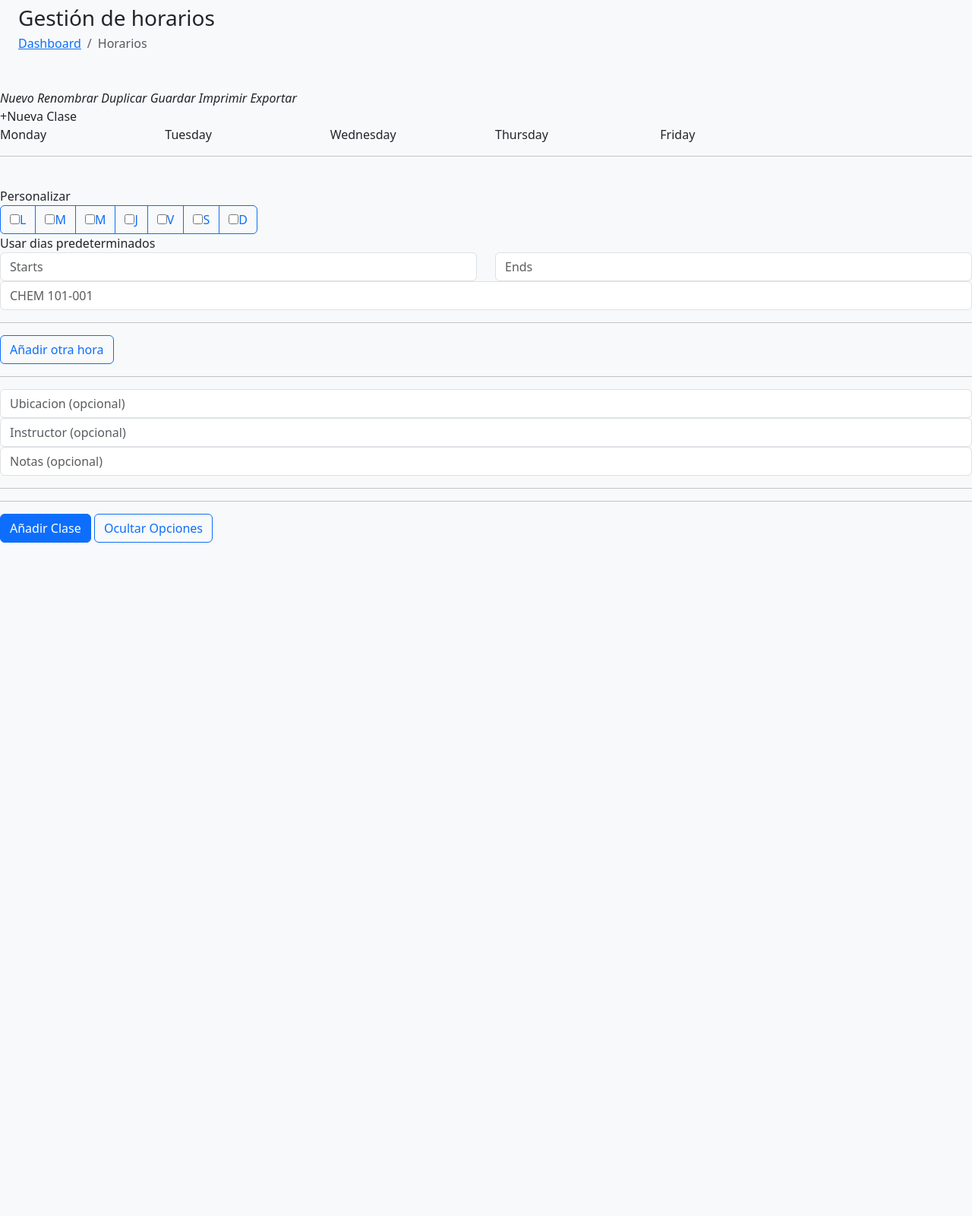
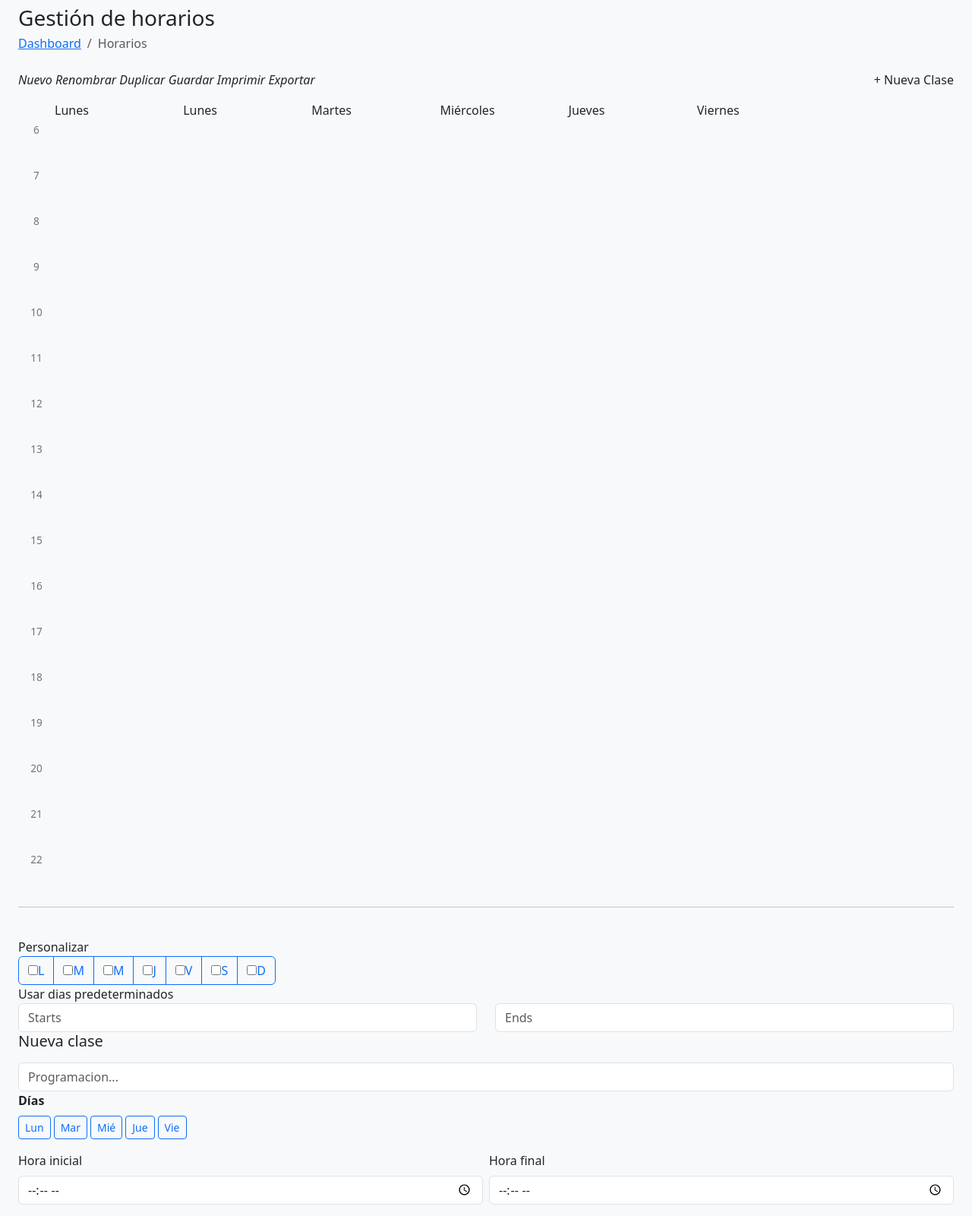
Before and after one commit to julian-at19/proyecto-ATTENDX, a plain HTML site: page horarios.html in a window 1280 px wide. Shown: the part 580-2180 px from the top of the page at 76% size. Before the commit the page ends 1294 px from the top, so only its background shows below. Drawn offline with nearby package versions, Linux system fonts and the light colour scheme.

Commit message:
Mejora la vista de gestión de horarios
Añade estilos compartidos y adapta la página de horarios con calendario semanal, selector de días y formulario para nuevas clases.

```diff
--- a/horarios.html
+++ b/horarios.html
@@ -1,52 +1,47 @@
-<!DOCTYPE html> <!-- Documento HTML5. -->
-<!-- Raíz en español. -->
+<!DOCTYPE html>
 <html lang="es">
-<!-- Abre la cabecera. -->
 <head>
-    <!-- Codificación UTF-8. -->
     <meta charset="UTF-8">
-    <!-- Diseño adaptable. -->
     <meta name="viewport" content="width=device-width, initial-scale=1.0">
-    <!-- Título de la pestaña. Cambia en cada módulo. -->
     <title>Horario | AttendX</title>
-    <!-- CSS de Bootstrap. -->
+    <!-- CSS de Bootstrap 5.3.3 desde URL predeterminada-->
     <link href="https://cdn.jsdelivr.net/npm/bootstrap@5.3.3/dist/css/bootstrap.min.css" rel="stylesheet">
-    <!-- Íconos. -->
+    <!--libreria de iconos de Bootstrap-->
     <link href="https://cdn.jsdelivr.net/npm/bootstrap-icons@1.11.3/font/bootstrap-icons.min.css" rel="stylesheet">
-    <!-- Nuestros estilos (después de Bootstrap). -->
-    <link href="css/estilos.css" rel="stylesheet">
-<!-- Cierra la cabecera. -->
+    <!--llama a los estios personalizados-->
+    <link href="CSS/estilos.css" rel="stylesheet">
+
 </head>
-<!-- Fondo gris muy claro para que las tarjetas blancas resalten. -->
 <body class="bg-body-tertiary">
+    <!--menu lateral-->
+    <!--offcambas en las pantallas menores al IG es un manel ociulto que se desliza-->
+    <!--desde el Ig se muestra normal. offcamvas-strat lo hace salir por la izquierda. didebar es muestra de la clase el id usa el boton q lo abre-->
+    <aside class="offcanvas-lg offcanvas-start sidebar"
+    tabindex="-1" id="menuLateral" aria-labelledby="tituloMenu">
+        <!--Encabezado del panel; bootstrap solo lo muestra en celular-->
+        <div class="offcanvas-header border-bottom border-secondary">
+            <!-- Nombre del sistema en el panel movil-->
+             <h5 class="offcanvas-title" id="tituloMenu"><i class="bi bi-shop me-2"></i>AttendX</h5>
+            <!--BOTON X blanco de cierre del panel-->
+            <button type="button" class="btn-close btn-close-white" data-bs-dismiss="offcanvas" data-bs-target="#menuLateral" aria-label="Cerrar menu"></button>
+            <!--Cierra en encabezado movil-->
+            </div>
+            <!--Cuerpo del menu Flexboc en columna para apilar logo enlaces y boton de salida-->
+            <div class="offcanvas-body d-flex flex-column p-3">
+                <!--logo solo se ve en el computador-->
+                <a href="dashboard.html" class="d-none d-lg-flex align-items-center mb-3 text-white text-decoration-none fs-5 fw-bold">
+                    <!--Icono verde y nombre-->
+                    <i class="bi bi-shop me-2 text-sena"></i><span class="text-white">AttendX</span>
 
-    <!-- ===================== MENÚ LATERAL ===================== -->
-    <!-- offcanvas-lg: en pantallas menores a lg es un panel oculto que se desliza; desde lg se muestra normal. offcanvas-start lo hace salir por la izquierda. sidebar es nuestra clase. El id lo usa el botón que lo abre. -->
-    <aside class="offcanvas-lg offcanvas-start sidebar" tabindex="-1" id="menuLateral" aria-labelledby="tituloMenu">
-        <!-- Encabezado del panel; Bootstrap solo lo muestra en celular. -->
-        <div class="offcanvas-header border-bottom border-secondary">
-            <!-- Nombre del sistema en el panel móvil. -->
-            <h5 class="offcanvas-title" id="tituloMenu"><i class="bi bi-shop me-2"></i>AttendX</h5>
-            <!-- Botón “X” blanco que cierra el panel. data-bs-target indica cuál panel cerrar. -->
-            <button type="button" class="btn-close btn-close-white" data-bs-dismiss="offcanvas" data-bs-target="#menuLateral" aria-label="Cerrar menú"></button>
-        <!-- Cierra el encabezado móvil. -->
-        </div>
-        <!-- Cuerpo del menú: Flexbox en columna para apilar logo, enlaces y botón de salida. -->
-        <div class="offcanvas-body d-flex flex-column p-3">
-            <!-- Logo que solo se ve en computador (d-none d-lg-flex): en celular ya está en el encabezado del panel. Al hacer clic vuelve al dashboard. -->
-            <a href="dashboard.html" class="d-none d-lg-flex align-items-center mb-3 text-white text-decoration-none fs-5 fw-bold">
-                <!-- Ícono verde y nombre. -->
-                <i class="bi bi-shop me-2 text-sena"></i> AttendX
-            <!-- Cierra el logo. -->
             </a>
-            <!-- Lista de navegación en columna (flex-column). nav-pills da forma de “píldora” al enlace activo. mb-auto empuja lo que sigue hasta el fondo. -->
+
         <ul class="nav nav-pills flex-column mb-auto">
-                <!-- Enlace al dashboard. active lo resalta en verde y aria-current="page" avisa a los lectores de pantalla que es la página actual. **En cada módulo, el active pasa a su propio enlace.** -->
+
                 <li class="nav-item"><a href="dashboard.html" class="nav-link"><i class="bi bi-speedometer2 me-2"></i>Dashboard</a></li>
                 <!-- Enlace al módulo de usuarios (clase 5). -->
                 <li class="nav-item"><a href="asistenciaqr.html" class="nav-link"><i class="bi bi-people me-2"></i>Asistencia QR</a></li>
                 <!-- Enlace a categorías (clase 6). -->
-                <li class="nav-item"><a href="aprendices.html" class="nav-link active" aria-current="page"><i class="bi bi-tags me-2"></i>Aprendices</a></li>
+                <li class="nav-item"><a href="aprendices.html" class="nav-link"><i class="bi bi-tags me-2"></i>Aprendices</a></li>
                 <!-- Enlace a subcategorías (clase 7). -->
                 <li class="nav-item"><a href="ficha.html" class="nav-link"><i class="bi bi-diagram-3 me-2"></i>Fichas</a></li>
                 <!-- Enlace a productos (clase 8). -->
@@ -54,157 +49,174 @@
                 <li class="nav-item"><a href="resultados.html" class="nav-link"><i class="bi bi-box-seam me-2"></i>Resultados de Aprendizaje</a></li>
                 <li class="nav-item"><a href="justificaciones.html" class="nav-link"><i class="bi bi-box-seam me-2"></i>Justificaciones</a></li>
                 <li class="nav-item"><a href="notas.html" class="nav-link"><i class="bi bi-box-seam me-2"></i>Notas</a></li>
-                <li class="nav-item"><a href="horarios.html" class="nav-link"><i class="bi bi-box-seam me-2"></i>horarios</a></li>
+                <li class="nav-item"><a href="horarios.html" class="nav-link active"aria-current="page"><i class="bi bi-box-seam me-2"></i>Horarios</a></li>
 
-            <!-- Cierra la lista de navegación. -->
         </ul>
-            <!-- Línea divisoria. -->
             <hr>
-            <!-- Botón que vuelve al login (index.html): así “se cierra la sesión” en el prototipo. -->
-            <a href="index.html" class="btn btn-outline-light btn-sm"><i class="bi bi-box-arrow-left me-1"></i>Cerrar sesión</a>
-        <!-- Cierra el cuerpo del menú. -->
+            <a href="index.html" class="btn btn-outline-light btn-sm">
+            <i class="bi bi-box-arrow-left me-1"></i> Cerrar sesión</a>
+            <!-- cierre al cuerpo del menu-->
         </div>
-    <!-- Cierra el menú lateral. -->
+        <!---->
         </aside>
 
-    <!-- ===================== ZONA DERECHA ===================== -->
-    <!-- Nuestra clase contenido aplica el margin-left en computador. -->
+        <!--zona deracha-->
+        <!--Muestra clase contenido aplica el margin-left en computador-->
         <div class="contenido">
-
-        <!-- Barra superior -->
-        <!-- Barra blanca con borde inferior. sticky-top la deja pegada arriba al hacer scroll. -->
+            <!--Barra superior-->
+            <!--Barra blanca con borde inferior, sticky-top la deja pegada arriba al hacer scroll-->
             <nav class="navbar bg-white border-bottom px-3 sticky-top">
-            <!-- Botón para abrir el menú en celular. d-lg-none lo oculta en computador (allá el menú siempre se ve). data-bs-toggle="offcanvas" + data-bs-target="#menuLateral" abren el panel. -->
-            <button class="btn btn-outline-secondary d-lg-none" type="button" data-bs-toggle="offcanvas" data-bs-target="#menuLateral" aria-controls="menuLateral" aria-label="Abrir menú">
-                <!-- Ícono de “hamburguesa”. -->
+                <!--boton para abrir el menu en celular, d-lg none lo oculta en computador (alla el menu siembre se ve) data-bs-toggle="offcanvas"-->
+                <button class="btn btn-outline-secondary d-lg-none" type="button" data-bs-toggle="offcanvas" data-bs-target="#menuLateral" aria-controls="menuLateral" aria-label="Abrir menu">
+                    <!--icono de hamburguesa-->
                     <i class="bi bi-list"></i>
-            <!-- Cierra el botón. -->
+                    <!--cierra el boton-->
                 </button>
-            <!-- Texto de la barra; se oculta en celulares muy pequeños (d-none d-sm-inline). -->
+                <!--Texto de la barra; se culta en celulares  muy pequenos (d-none d-sm-incline)-->
                 <span class="navbar-text fw-semibold d-none d-sm-inline">Panel de administración</span>
-            <!-- Menú desplegable del usuario; ms-auto lo empuja a la derecha. -->
+                <!--Menu desplegable del usuario; ms-auto lo empula a la derecha-->
                 <div class="dropdown ms-auto">
-                <!-- Botón que abre el desplegable. dropdown-toggle dibuja la flechita; data-bs-toggle="dropdown" lo hace funcionar. -->
+                    <!--Boton que abre el desplegable, dropdown-toggle dibuja la flechita; fata-bs-toggle lo hace funcionar-->
                     <button class="btn btn-light dropdown-toggle d-flex align-items-center gap-2" type="button" data-bs-toggle="dropdown" aria-expanded="false">
-                    <!-- Ícono de usuario. -->
+                        <!--icono de usuario-->
                         <i class="bi bi-person-circle fs-5"></i>
-                    <!-- Nombre del usuario, visible desde tablet. -->
+                        <!--Nombre del usuario, visible desde tablet-->
                         <span class="d-none d-md-inline">Admin AttendX</span>
-                <!-- Cierra el botón. -->
+                        <!--Cierra el boton-->
                     </button>
-                <!-- Lista de opciones. dropdown-menu-end la alinea a la derecha para que no se salga de la pantalla. -->
+                    <!--lista de opciones, dropdown-menu-end la alinea a la derecha para que no se slaga de la pantalla-->
                     <ul class="dropdown-menu dropdown-menu-end shadow">
-                    <!-- Encabezado no clicable dentro del menú. -->
+                        <!--encabezado no clicable dentro del menu-->
                         <li><h6 class="dropdown-header">admin@sena.edu.co</h6></li>
-                    <!-- Opción del menú (pantalla aún no construida). -->
+                        <!--opcion del menu (pantall aun no construida)-->
                         <li><a class="dropdown-item" href="#"><i class="bi bi-person me-2"></i>Mi perfil</a></li>
-                    <!-- Línea separadora. -->
+                        <!--linea separadora-->
                         <li><hr class="dropdown-divider"></li>
-                    <!-- Otra forma de salir, en rojo (text-danger). -->
+                        <!--otra forma de salir, en rojo (text-danger)-->
                         <li><a class="dropdown-item text-danger" href="index.html"><i class="bi bi-box-arrow-left me-2"></i>Cerrar sesión</a></li>
-                <!-- Cierra la lista. -->
+                        <!--cierra la lista-->
                     </ul>
-            <!-- Cierra el desplegable. -->
+                    <!--cierra el desplegable-->
                 </div>
-        <!-- Cierra la barra superior. -->
+                <!--cierra la barra superior-->
             </nav>
-
-        <!-- Contenido de la página -->
-        <!-- Relleno 3 en celular y 4 desde tablet. -->
+            <!--contenido de la pagina-->
+            <!--relleno 3 en celular y 4 desde tablet-->
             <main class="p-3 p-md-4">
 <!-- INICIO CONTENIDO -->
             <!-- Encabezado del módulo -->
             <!-- Flexbox con salto de línea en celular. -->
 <div class="d-flex flex-wrap justify-content-between align-items-center gap-2 mb-4">
-                <!-- Bloque del título. -->
     <div>
-                    <!-- Título. -->
         <h1 class="h3 mb-1">Gestión de horarios</h1>
-                    <!-- Migas de pan. -->
+
         <nav aria-label="breadcrumb">
-                        <!-- Lista de migas. -->
             <ol class="breadcrumb mb-0 small">
-                            <!-- Enlace al dashboard. -->
-                            <li class="breadcrumb-item"><a href="dashboard.html">Dashboard</a></li>
-                            <!-- Página actual. -->
-                            <li class="breadcrumb-item active" aria-current="page">Horarios</li>
-                        <!-- Cierra la lista. -->
+                <li class="breadcrumb-item">
+                    <a href="dashboard.html">Dashboard</a>
+                </li>
+                <li class="breadcrumb-item active" aria-current="page">
+                    Horarios
+                </li>
             </ol>
-                    <!-- Cierra las migas. -->
         </nav>
-                <!-- Cierra el bloque. -->
-                </div>
-            <!-- Cierra el encabezado. -->
     </div>
 </div>
-                        <div class='form-inline editSchedule'>
-                            <!-- <i id='add-class-btn' class='editScheduleOption fa fa-plus tip' aria-hidden='true'><span>Add Class</span></i> -->
-                            <i id='editScheduleOptionCreate' class='editScheduleOption fa fa-calendar fa-regular tip' aria-hidden='true' onclick="addNewSchedule();"><span>Nuevo</span></i>
-                            <i id='editScheduleOptionRename' class='editScheduleOption fa fa-pencil tip' aria-hidden='true' onclick="renameSchedule();"><span>Renombrar</span></i>
-                            <i id='editScheduleOptionDuplicate' class='editScheduleOption fa fa-clone tip' aria-hidden='true' onclick="copySchedule();"><span>Duplicar</span></i>
-                            <i id='editScheduleOptionExportSchedule' class='editScheduleOption fa fa-image tip' aria-hidden='true' onclick="saveImage();"><span>Guardar</span></i>
-                            <i id='editScheduleOptionPrint' class='editScheduleOption fa fa-print tip' aria-hidden='true'><span>Imprimir</span></i>
-                            <i id='editScheduleOptionCalendar' class='editScheduleOption fa fa-share-square-o tip' aria-hidden='true'><span>Exportar</span></i>
+
+<div class="d-flex flex-wrap justify-content-between align-items-center mb-3">
+    <div class="form-inline editSchedule">
+        <i id="editScheduleOptionCreate"
+           class="editScheduleOption fa fa-calendar fa-regular tip"
+           aria-hidden="true"
+           onclick="addNewSchedule();">
+            <span>Nuevo</span>
+        </i>
+
+        <i id="editScheduleOptionRename"
+           class="editScheduleOption fa fa-pencil tip"
+           aria-hidden="true"
+           onclick="renameSchedule();">
+            <span>Renombrar</span>
+        </i>
+
+        <i id="editScheduleOptionDuplicate"
+           class="editScheduleOption fa fa-clone tip"
+           aria-hidden="true"
+           onclick="copySchedule();">
+            <span>Duplicar</span>
+        </i>
+
+        <i id="editScheduleOptionExportSchedule"
+           class="editScheduleOption fa fa-image tip"
+           aria-hidden="true"
+           onclick="saveImage();">
+            <span>Guardar</span>
+        </i>
+
+        <i id="editScheduleOptionPrint"
+           class="editScheduleOption fa fa-print tip"
+           aria-hidden="true">
+            <span>Imprimir</span>
+        </i>
+
+        <i id="editScheduleOptionCalendar"
+           class="editScheduleOption fa fa-share-square-o tip"
+           aria-hidden="true">
+            <span>Exportar</span>
+        </i>
     </div>
-                    </div>
-                </div>
-                <!-- A little hacky, but this is used to space out the options bar correctly -->
-                <div class="col cal-col-class-detail">
+
     <div id="add-class-btn">
-                        <span id="plusNextToAddClass">+</span>Nueva Clase
-                    </div>
+        <span id="plusNextToAddClass">+</span> Nueva Clase
     </div>
 </div>
                                     <!-- Calendar view -->
-            <div>
+            <div class="horarios-layout">
+                <section class="horario-semana">
                 <!-- Calendar headers -->
-                <div class="row" id="cal-headers">
+                <div class="row g-0" id="cal-headers">
+                    <div style="width: 48px; flex: 0 0 48px;"></div>
                     <div class="col cal-header-col">
-                        Mon<span class="cal-header-suffix">day</span>
+                         Lu<span class="cal-header-suffix">nes</span>
                         </div>
                     <div class="col cal-header-col">
-                        Tue<span class="cal-header-suffix">sday</span>
+                        Lu<span class="cal-header-suffix">nes</span>
                     </div>
                     <div class="col cal-header-col">
-                        Wed<span class="cal-header-suffix">nesday</span>
+                        Mar<span class="cal-header-suffix">tes</span>
                     </div>
                     <div class="col cal-header-col">
-                        Thu<span class="cal-header-suffix">rsday</span>
+                        Mié<span class="cal-header-suffix">rcoles</span>
                     </div>
                     <div class="col cal-header-col">
-                        Fri<span class="cal-header-suffix">day</span>
+                        Jue<span class="cal-header-suffix">ves</span>
+                    </div>
+                    <div class="col cal-header-col">
+                        Vie<span class="cal-header-suffix">rnes</span>
                     </div>
                     <div class="col cal-header-col cal-weekend-header-col" style="display: none">
-                        Sat<span class="cal-header-suffix">urday</span>
+                        Sáb<span class="cal-header-suffix">ado</span>
                     </div>
                     <div class="col cal-header-col cal-weekend-header-col" style="display: none">
-                        Sun<span class="cal-header-suffix">day</span>
+                        Dom<span class="cal-header-suffix">ingo</span>
                     </div>
-                    <div class="col cal-header-col cal-col-class-detail">
-                    </div>
+                    <div class="col cal-header-col cal-col-class-detail"></div>
                 </div>
 
                 <!-- Calendar Columns -->
-                <div class="row" id="calendar">
-                    <div class="col cal-col" id="cal-col-monday">
+                <div class="row g-0" id="calendar">
+                    <div id="horas-col" style="width: 48px; flex: 0 0 48px;"></div>
+                    <div class="col cal-col" id="cal-col-monday"></div>
+                    <div class="col cal-col" id="cal-col-monday"></div>
+                    <div class="col cal-col" id="cal-col-tuesday"></div>
+                    <div class="col cal-col" id="cal-col-wednesday"></div>
+                    <div class="col cal-col" id="cal-col-thursday"></div>
+                    <div class="col cal-col" id="cal-col-friday"></div>
+                    <div class="col cal-col cal-weekend-col" id="cal-col-saturday" style="display: none"></div>
+                    <div class="col cal-col cal-weekend-col" id="cal-col-sunday" style="display: none"></div>
+                    <div class="col cal-col-class-detail"><div id="class-detail"></div></div>
                 </div>
-                    <div class="col cal-col" id="cal-col-tuesday">
-                    </div>
-                    <div class="col cal-col" id="cal-col-wednesday">
-                    </div>
-                    <div class="col cal-col" id="cal-col-thursday">
-                    </div>
-                    <div class="col cal-col" id="cal-col-friday">
-                    </div>
-                    <div class="col cal-col cal-weekend-col" id="cal-col-saturday" style="display: none">
-                    </div>
-                    <div class="col cal-col cal-weekend-col" id="cal-col-sunday" style="display: none">
-                    </div>
-                    <div class="col cal-col-class-detail">
-                                               <div id="class-detail">
-                        </div>
-                </div>
-            </div>
+                </section>
             </div>
 
         <!-- Template for meeting period (use) -->
@@ -268,16 +280,42 @@
         </div>
 
         <!-- Template for add-class popover -->
-        <div id="class-popup-template" class="hidden">
+        <div id="class-popup-template" class="panel-nueva-clase">
             <form id="add-class-form" class="needs-validation" novalidate>
+                <h2 class="h5 mb-3">Nueva clase</h2>
                 <!-- Course Name -->
                 <div class="form-group">
-                    <input class="form-control" autocomplete="off" id="add-class-name" placeholder="CHEM 101-001" type="text" required>
+                    <input class="form-control" autocomplete="off" id="add-class-name" placeholder="Programacion..." type="text" required>
                     <div class="invalid-feedback">Por favor incresar un nombre de clase</div>
                 </div>
 
                 <!-- Course Days selectors -->
                 <div id="add-meeting-period-container">
+                    <div class="meeting-period">
+                        <label class="form-label fw-semibold">Días</label>
+                        <div class="d-flex flex-wrap gap-1 mb-3">
+                            <input type="checkbox" class="btn-check" id="dia-lunes" autocomplete="off">
+                            <label class="btn btn-outline-primary btn-sm" for="dia-lunes">Lun</label>
+                            <input type="checkbox" class="btn-check" id="dia-martes" autocomplete="off">
+                            <label class="btn btn-outline-primary btn-sm" for="dia-martes">Mar</label>
+                            <input type="checkbox" class="btn-check" id="dia-miercoles" autocomplete="off">
+                            <label class="btn btn-outline-primary btn-sm" for="dia-miercoles">Mié</label>
+                            <input type="checkbox" class="btn-check" id="dia-jueves" autocomplete="off">
+                            <label class="btn btn-outline-primary btn-sm" for="dia-jueves">Jue</label>
+                            <input type="checkbox" class="btn-check" id="dia-viernes" autocomplete="off">
+                            <label class="btn btn-outline-primary btn-sm" for="dia-viernes">Vie</label>
+                        </div>
+                        <div class="row g-2">
+                            <div class="col-6">
+                                <label class="form-label" for="hora-inicio">Hora inicial</label>
+                                <input type="time" class="form-control" id="hora-inicio" required>
+                            </div>
+                            <div class="col-6">
+                                <label class="form-label" for="hora-final">Hora final</label>
+                                <input type="time" class="form-control" id="hora-final" required>
+                            </div>
+                        </div>
+                    </div>
                 </div>
 
                 <hr class="form-divider">
@@ -314,3 +352,32 @@
                 </div>
             </form>
         </div>
+        </main>
+</div>
+<script src="https://cdn.jsdelivr.net/npm/bootstrap@5.3.3/dist/js/bootstrap.bundle.min.js"></script>
+<script>
+    document.getElementById('add-class-btn')?.addEventListener('click', function () {
+        document.getElementById('add-class-name')?.focus();
+        document.getElementById('class-popup-template')?.scrollIntoView({ behavior: 'smooth', block: 'start' });
+    });
+</script>
+<script>
+    const contenedorHoras = document.getElementById('horas-col');
+    const horaInicio = 6;
+    const horaFin = 22; // Cambia este número si quieres mostrar más horas
+
+    if (contenedorHoras) {
+        for (let h = horaInicio; h <= horaFin; h++) {
+            const celdaHora = document.createElement('div');
+            celdaHora.textContent = h;
+            celdaHora.style.height = '60px'; // Ajusta este alto según el alto de tu grilla
+            celdaHora.style.fontSize = '0.85rem';
+            celdaHora.style.color = '#6c757d';
+            celdaHora.style.paddingTop = '4px';
+            celdaHora.style.textAlign = 'center';
+            contenedorHoras.appendChild(celdaHora);
+        }
+    }
+</script>
+</body>
+</html>
```
Lines whose indentation alone changed are shown as unchanged.
